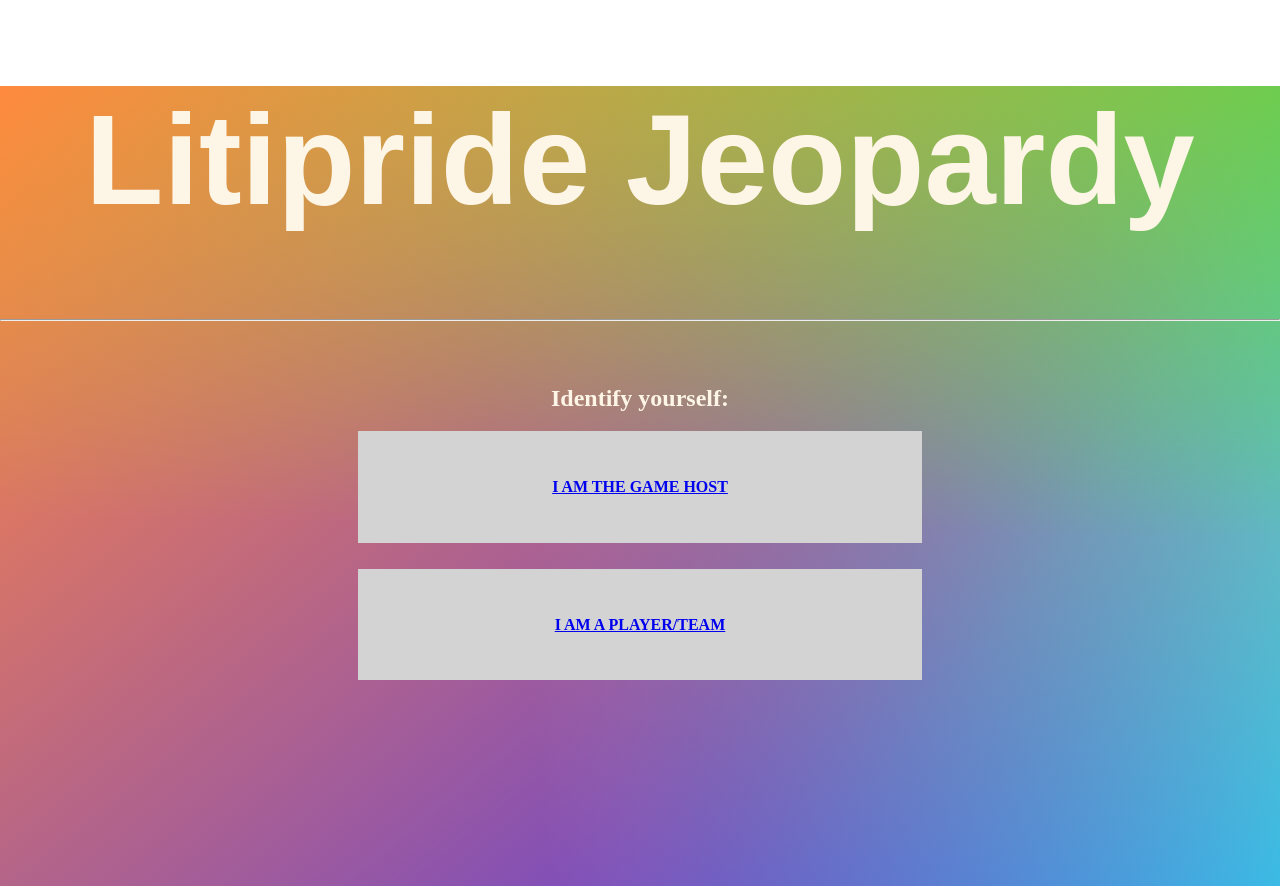
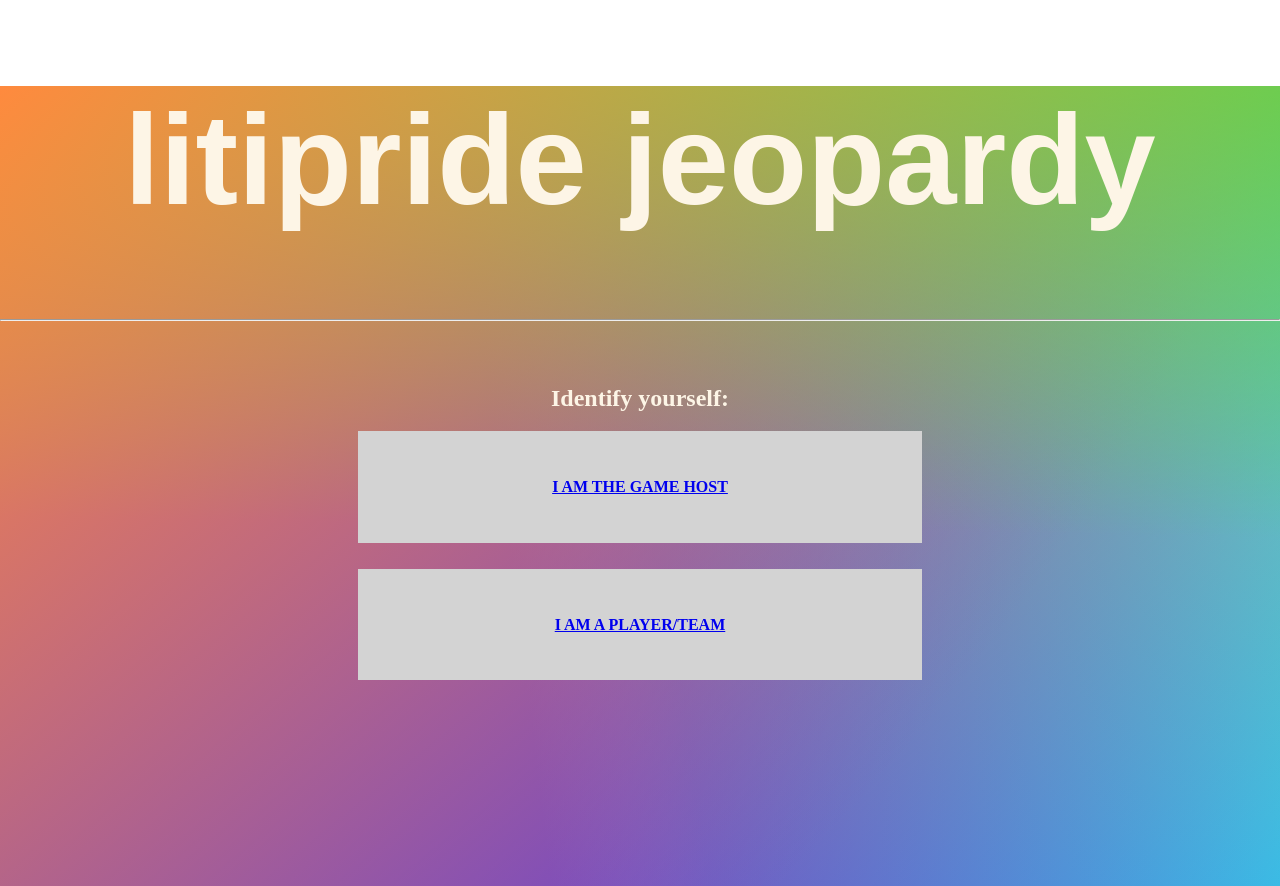
Before and after one commit to wvorwick/jeopardy, a plain HTML site: page index.html in a window 1280 px wide. Drawn offline with Linux system fonts and the light colour scheme; a web font is replaced by a local one.

Commit message:
Update index.html

```diff
--- a/index.html
+++ b/index.html
@@ -9,7 +9,7 @@
 <body>
 	<div class="gradient vh100">
 	<div id="homemade_jeopardy_title" class="centered">
-		<h1 id="homemade_jeopardy_title">Litipride Jeopardy</h1>
+		<h1 id="homemade_jeopardy_title">litipride jeopardy</h1>
 		<hr/>
 	</div>
 	<div class="centered">
```
